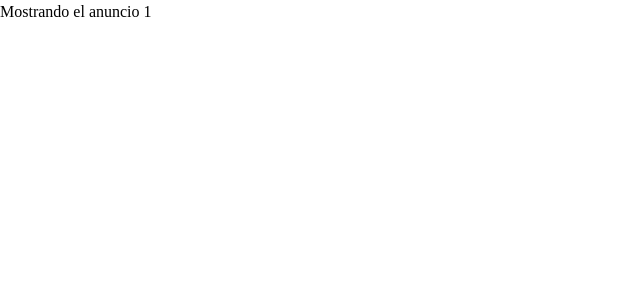
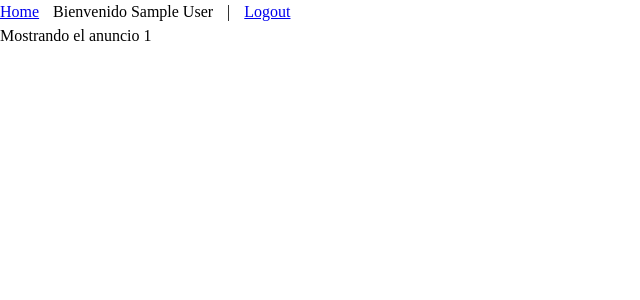
Before and after one commit to jhonathansbarrerao/anuncios, a Flask app: page /ad/1/ in a window 1280 px wide. Shown: the top 300 px of the page, without its empty margins (0-640 px from the left). Run offline with Flask 3, Linux system fonts and the light colour scheme; the visitor is signed in with stand-in values (Sample User, id 1).

Commit message:
menu logueo

```diff
--- a/src/anuncios/static/base_style.css
+++ b/src/anuncios/static/base_style.css
@@ -30,3 +30,13 @@ a img {
 sup, sub {
     line-height: 0
 }
+.user-info {
+    list-style: none;
+    margin: 0;
+    padding: 0;
+}
+.user-info li {
+    display: inline-block;
+    margin: 0;
+    padding: 0 10px 0 0;
+}
--- a/src/anuncios/templates/base_template.html
+++ b/src/anuncios/templates/base_template.html
@@ -3,9 +3,23 @@
 <head>
     <meta charset="UTF-8">
     <title>{% block title %}{% endblock %}</title>
-    <link rel="stylesheet" href="{{ url_for("static", filename="base_style.css") }}">
+    <link rel="stylesheet" href="{{ url_for('static', filename='base_style.css') }}">
 </head>
 <body>
+<div>
+    <ul class="user-info">
+        <li><a href="{{ url_for('index') }}">Home</a></li>
+        {% if current_user.is_anonymous %}
+            <li><a href="{{ url_for('login') }}">Login</a></li>
+            <li> | </li>
+            <li><a href="{{ url_for('show_signup_form') }}">Registrar</a></li>
+        {% else %}
+            <li>Bienvenido {{ current_user.name }}</li>
+            <li> | </li>
+            <li><a href="{{ url_for('logout') }}">Logout</a></li>
+        {% endif %}
+    </ul>
+</div>
 {% block content %}{% endblock %}
 </body>
 </html>
```
